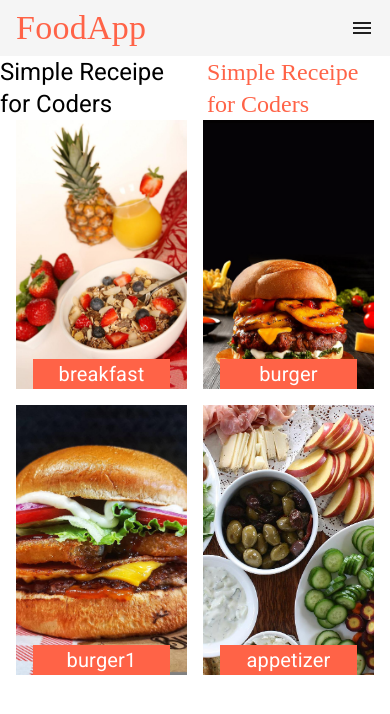
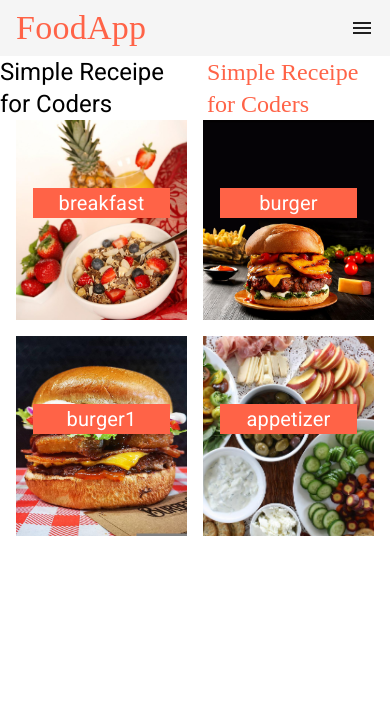
Before and after one commit to imranworkspace/foodapp, a React (Create React App) app: page / in a window 390 px wide. Shown: the top 714 px of the page. Built offline with nearby package versions, Linux system fonts and the light colour scheme; a web font is replaced by a local one.

Commit message:
set height for Card and its Labels using material design instead of height prop

```diff
--- a/src/componants/hero/Hero.js
+++ b/src/componants/hero/Hero.js
@@ -5,22 +5,29 @@ import burger1 from  '../../static/burger1.jpg'
 import appetizer from  '../../static/appetizer.jpg'
 const Hero = () => {
 
-    const StyledCard = styled(Box)({
+    const StyledCard = styled(Box)(({theme})=>({
         display:'flex',
         justifyContent:'center',
         backgroundRepeat:'no-repeat',
         backgroundPosition:'center',
         backgroundSize:'cover',
         //height:400, /* dont put like this instead of use below one*/
-        height:{sx:200,md:400},
+        //height:{sx:200,md:400}, /* another option using material ui usint theme */
         cursor:"pointer",
+        // for height we use material ui theme option up for above md and down for sm screens
+        [theme.breakpoints.up('md')]:{
+          height:400,
+        },
+        [theme.breakpoints.down('sm')]:{
+          height:200,
+        },
         "&:hover":{
           opacity:0.8,
           boxSizing:'borderBox',
           zIndex:1,
           transition:`all 0.45s ease`,
         }
-    })
+    }));
 
     const StyledTypography = styled(Typography)({
       textAlign:'center',
@@ -29,10 +36,15 @@ const Hero = () => {
       fontSize:20,
     })
 
-    const StyledWrapper = styled(Box)({
-      paddingTop:'140%',
+    const StyledWrapper = styled(Box)(({theme})=>({
+      [theme.breakpoints.up('md')]:{
+        paddingTop:'140%',
+      },
+      [theme.breakpoints.down('md')]:{ /* there is no need to set sm, md is ok please see changes on your mobile device vertically and horizontally*/
+        paddingTop:'40%',
+      },
       width:'80%'
-    })
+    }));
 
     return (
     // add grid view row - horizontal elements, columns-  vertical elelments
```
